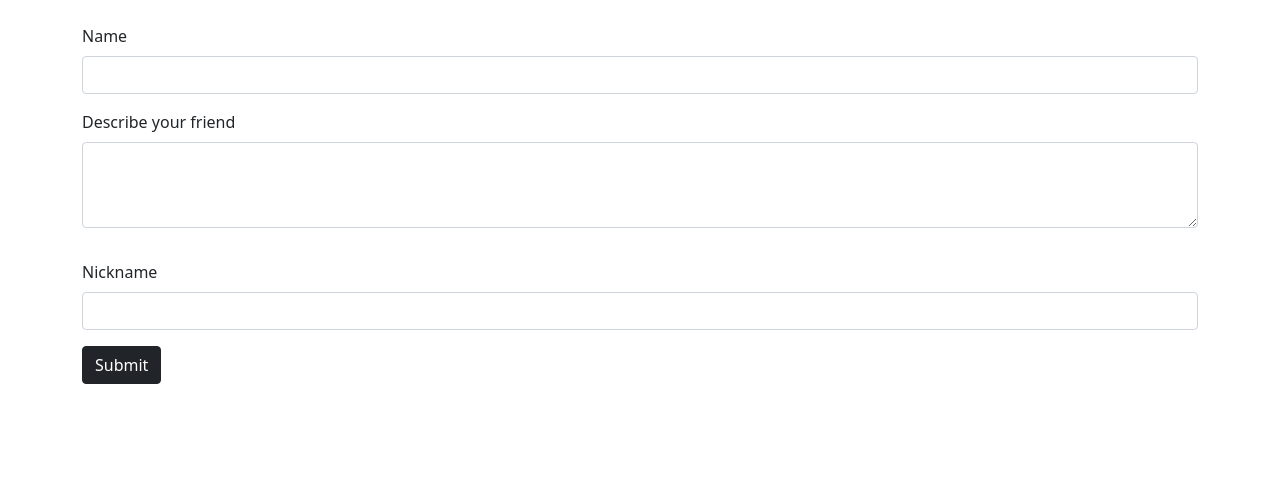
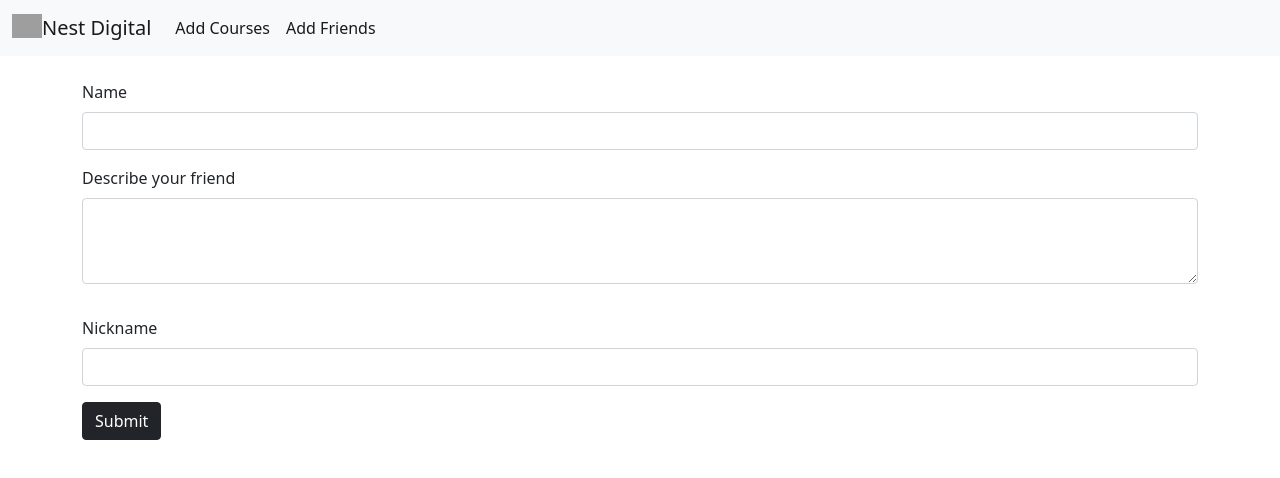
Before and after one commit to Varun-Babu/Angular-Example, an Angular app: page /addfriends in a window 1280 px wide. Shown: the top 478 px of the page. Built offline with nearby package versions, Linux system fonts and the light colour scheme; grey boxes are pictures that could not be loaded.

Commit message:
user navbar

```diff
--- a/src/app/add-courses/add-courses.component.html
+++ b/src/app/add-courses/add-courses.component.html
@@ -1,5 +1,5 @@
 
-<app-navbar></app-navbar>
+<app-navbar3></app-navbar3>
 <br>
 <div class="container">
     <div class="row">
--- a/src/app/add-friends/add-friends.component.html
+++ b/src/app/add-friends/add-friends.component.html
@@ -1,4 +1,4 @@
-
+<app-navbar3></app-navbar3>
 <br>
 <div class="container">
     <div class="row">
--- a/src/app/app.module.ts
+++ b/src/app/app.module.ts
@@ -16,6 +16,7 @@ import { AddFriendsComponent } from './add-friends/add-friends.component';
 import { NavbarComponent } from './navbar/navbar.component';
 import { FormsModule } from '@angular/forms';
 import { Navbar2Component } from './navbar2/navbar2.component';
+import { Navbar3Component } from './navbar3/navbar3.component';
 
 
 const myRoute : Routes =[
@@ -66,6 +67,7 @@ const myRoute : Routes =[
     AddFriendsComponent,
     NavbarComponent,
     Navbar2Component,
+    Navbar3Component,
 
   ],
   imports: [
--- /dev/null
+++ b/src/app/navbar3/navbar3.component.html
@@ -0,0 +1,15 @@
+<nav class="navbar navbar-expand-lg navbar-light bg-light">
+    <div class="container-fluid">
+      <a class="navbar-brand"  routerLink="">
+        <img src="https://media.glassdoor.com/sqll/5988578/nest-digital-squarelogo-1647421869741.png" alt="" width="30" height="24" class="d-inline-block align-text-top">Nest Digital</a>
+      <button class="navbar-toggler" type="button" data-bs-toggle="collapse" data-bs-target="#navbarNavAltMarkup" aria-controls="navbarNavAltMarkup" aria-expanded="false" aria-label="Toggle navigation">
+        <span class="navbar-toggler-icon"></span>
+      </button>
+      <div class="collapse navbar-collapse" id="navbarNavAltMarkup">
+        <div class="navbar-nav">
+          <a class="nav-link active" aria-current="page" routerLink="/addcourses">Add Courses</a>
+          <a class="nav-link active" routerLink="/addfriends">Add Friends</a>
+        </div>
+      </div>
+    </div>
+  </nav>
```
Also changed, not shown: src/app/navbar3/navbar3.component.ts (added, +10 -0 lines), src/app/navbar3/navbar3.component.css (added).
